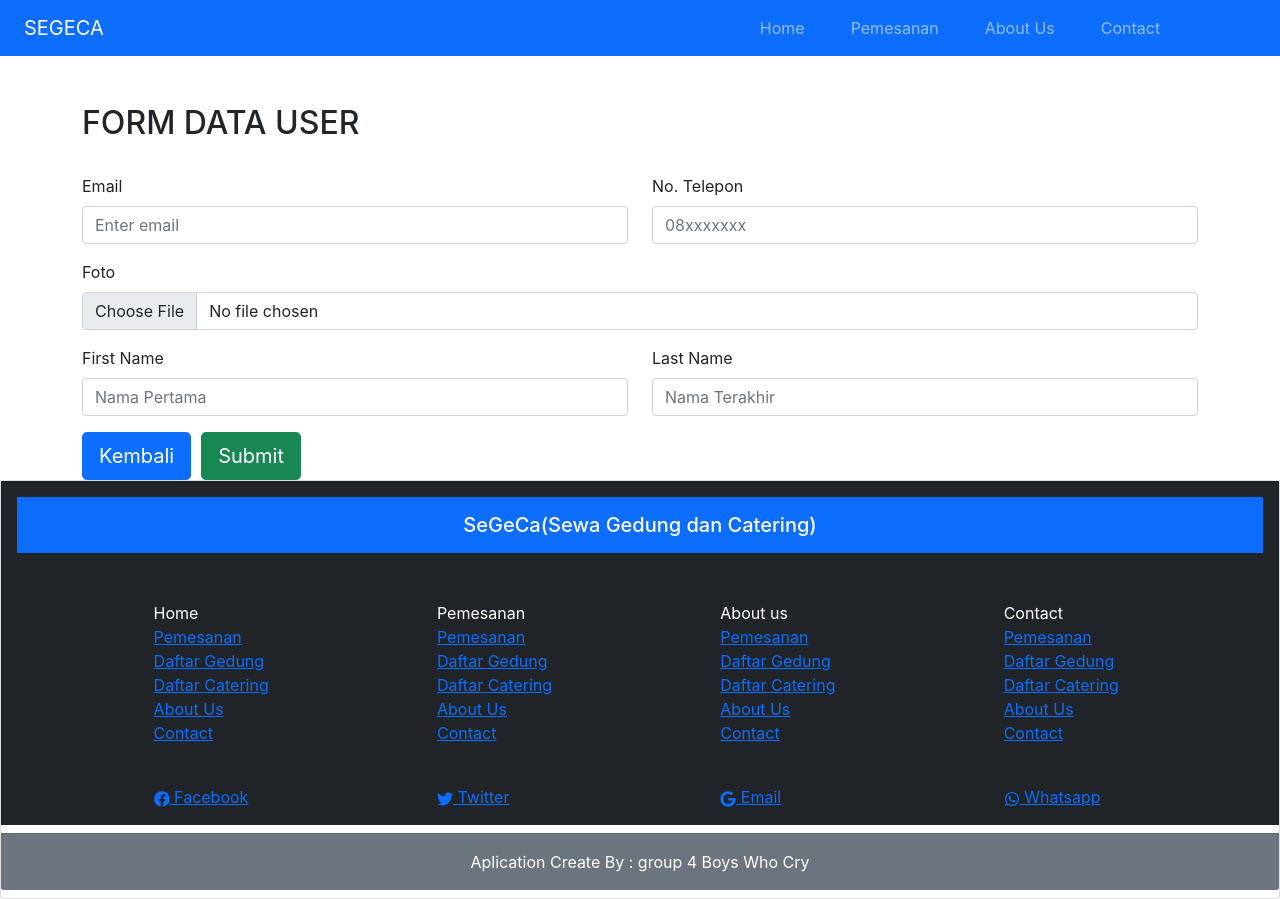
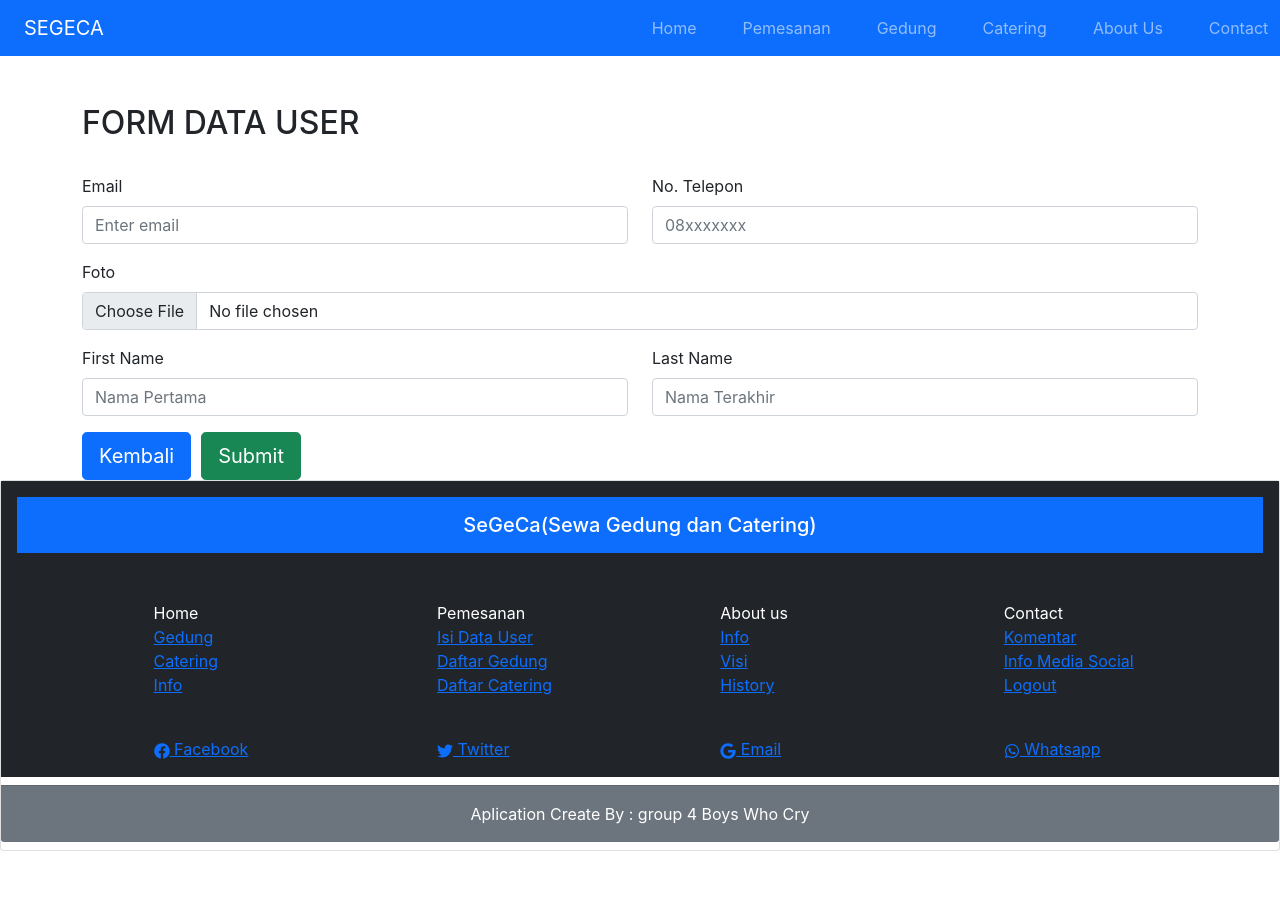
Before and after one commit to hafid29/SeGeCa_frontend, a React (Create React App) app: page /formdatauser in a window 1280 px wide. After the commit the page ends 851 px from the top, so only its background shows below. Built offline with nearby package versions, Linux system fonts and the light colour scheme.

Commit message:
membuat tampilan daftar gedung dan catering

```diff
--- a/src/component/footer.User.js
+++ b/src/component/footer.User.js
@@ -33,36 +33,22 @@ const FooterUser = () => {
               </Row>
               <Row>
                 <Col>
-                  <Link to="./formdatauser" >
-                    Pemesanan
+                  <Link to="./dashboarduser" >
+                    Gedung
                   </Link>
                 </Col>
               </Row>
               <Row>
                 <Col>
-                  <Link to="./formdatauser" >
-                    Daftar Gedung
+                  <Link to="./dashboarduser" >
+                    Catering
                   </Link>
                 </Col>
               </Row>
               <Row>
                 <Col>
-                  <Link to="./formdatauser" >
-                    Daftar Catering
-                  </Link>
-                </Col>
-              </Row>
-              <Row>
-                <Col>
-                  <Link to="./formdatauser" >
-                    About Us
-                  </Link>
-                </Col>
-              </Row>
-              <Row>
-                <Col>
-                  <Link to="./formdatauser" >
-                    Contact
+                  <Link to="./dashboarduser" >
+                    Info
                   </Link>
                 </Col>
               </Row>
@@ -76,35 +62,21 @@ const FooterUser = () => {
               <Row>
                 <Col>
                   <Link to="./formdatauser" >
-                    Pemesanan
+                    Isi Data User
                   </Link>
                 </Col>
               </Row>
               <Row>
                 <Col>
-                  <Link to="./formdatauser" >
+                  <Link to="./daftargedung" >
                     Daftar Gedung
                   </Link>
                 </Col>
               </Row>
               <Row>
                 <Col>
-                  <Link to="./formdatauser" >
+                  <Link to="./daftarcatering" >
                     Daftar Catering
-                  </Link>
-                </Col>
-              </Row>
-              <Row>
-                <Col>
-                  <Link to="./formdatauser" >
-                    About Us
-                  </Link>
-                </Col>
-              </Row>
-              <Row>
-                <Col>
-                  <Link to="./formdatauser" >
-                    Contact
                   </Link>
                 </Col>
               </Row>
@@ -117,36 +89,22 @@ const FooterUser = () => {
               </Row>
               <Row>
                 <Col>
-                  <Link to="./formdatauser" >
-                    Pemesanan
+                  <Link to="./userabout" >
+                    Info
                   </Link>
                 </Col>
               </Row>
               <Row>
                 <Col>
-                  <Link to="./formdatauser" >
-                    Daftar Gedung
+                  <Link to="./userabout" >
+                    Visi
                   </Link>
                 </Col>
               </Row>
               <Row>
                 <Col>
-                  <Link to="./formdatauser" >
-                    Daftar Catering
-                  </Link>
-                </Col>
-              </Row>
-              <Row>
-                <Col>
-                  <Link to="./formdatauser" >
-                    About Us
-                  </Link>
-                </Col>
-              </Row>
-              <Row>
-                <Col>
-                  <Link to="./formdatauser" >
-                    Contact
+                  <Link to="./userabout" >
+                    History
                   </Link>
                 </Col>
               </Row>
@@ -159,36 +117,22 @@ const FooterUser = () => {
               </Row>
               <Row>
                 <Col>
-                  <Link to="./formdatauser" >
-                    Pemesanan
+                  <Link to="./contactuser" >
+                    Komentar
                   </Link>
                 </Col>
               </Row>
               <Row>
                 <Col>
-                  <Link to="./formdatauser" >
-                    Daftar Gedung
+                  <Link to="./contactuser" >
+                    Info Media Social
                   </Link>
                 </Col>
               </Row>
               <Row>
                 <Col>
-                  <Link to="./formdatauser" >
-                    Daftar Catering
-                  </Link>
-                </Col>
-              </Row>
-              <Row>
-                <Col>
-                  <Link to="./formdatauser" >
-                    About Us
-                  </Link>
-                </Col>
-              </Row>
-              <Row>
-                <Col>
-                  <Link to="./formdatauser" >
-                    Contact
+                  <Link to="./contactuser" >
+                    Logout
                   </Link>
                 </Col>
               </Row>
--- a/src/component/header.User.js
+++ b/src/component/header.User.js
@@ -37,6 +37,18 @@ const HeaderUser = (props) => {
               >
                 Pemesanan
               </Nav.Link>
+              <Nav.Link
+                href={'./usergedung'}
+                style={{ marginRight: "30px" }}
+              >
+                Gedung
+              </Nav.Link>
+              <Nav.Link
+                href={'./usercatering'}
+                style={{ marginRight: "30px" }}
+              >
+                Catering
+              </Nav.Link>
               <Nav.Link href={'./userabout'} style={{ marginRight: "30px" }}>
                 About Us
               </Nav.Link>
--- a/src/route/index.js
+++ b/src/route/index.js
@@ -14,7 +14,9 @@ import {
   ViewDashboardUser,
   TambahGedung,
   UserAbout,
-  UserContact
+  UserContact,
+  UserGedung,
+  UserCatering
 } from "../view";
 const Routes = () => {
   return (
@@ -48,6 +50,12 @@ const Routes = () => {
         <Route path="/usercontact">
           <UserContact></UserContact>
         </Route>
+        <Route path="/usergedung">
+          <UserGedung></UserGedung>
+        </Route>
+        <Route path="/usercatering">
+          <UserCatering></UserCatering>
+        </Route>
       </Switch>
     </Provider>
   );
--- /dev/null
+++ b/src/view/dashboard.User.Catering/index.js
@@ -0,0 +1,34 @@
+import { Card, Row, Col, Button, Container } from 'react-bootstrap'
+import { HeaderUser, FooterUser } from '../../component'
+import Image from '../../assets/image_catering.jpeg'
+const UserCatering = () => {
+    return (
+        <>
+            <HeaderUser></HeaderUser>
+            <Container>
+                <Card.Header as="h2" className="p-3 mb-2 bg-warning text-Dark text-center">
+                    Daftar Catering
+                </Card.Header>
+                <Row xs={1} md={2} className="g-4">
+                    {Array.from({ length: 4 }).map((_, idx) => (
+                        <Col>
+                            <Card>
+                                <Card.Img variant="top" src={Image} />
+                                <Card.Body>
+                                    <Card.Title>Alamat</Card.Title>
+                                    <Card.Text>
+                                        This is a longer card with supporting text below as a natural
+                                        lead-in to additional content.This content is a little bit longer.
+                                    </Card.Text>
+                                    <Button variant="warning">Detail / Pilih</Button>
+                                </Card.Body>
+                            </Card>
+                        </Col>
+                    ))}
+                </Row>
+            </Container>
+            <FooterUser></FooterUser>
+        </>
+    )
+}
+export default UserCatering
--- /dev/null
+++ b/src/view/dashboard.User.Gedung/index.js
@@ -0,0 +1,34 @@
+import { Card, Row, Col, Button, Container } from 'react-bootstrap'
+import { HeaderUser, FooterUser } from '../../component'
+import Image from '../../assets/image_gedung.jpeg'
+const UserGedung = () => {
+    return (
+        <>
+            <HeaderUser></HeaderUser>
+            <Container>
+                <Card.Header as="h2" className="p-3 mb-2 bg-info text-Dark text-center">
+                    Daftar Gedung
+                </Card.Header>
+                <Row xs={1} md={2} className="g-4">
+                    {Array.from({ length: 4 }).map((_, idx) => (
+                        <Col>
+                            <Card>
+                                <Card.Img variant="top" src={Image} />
+                                <Card.Body>
+                                    <Card.Title>Alamat</Card.Title>
+                                    <Card.Text>
+                                        This is a longer card with supporting text below as a natural
+                                        lead-in to additional content.This content is a little bit longer.
+                                    </Card.Text>
+                                    <Button variant="warning">Detail / Pilih</Button>
+                                </Card.Body>
+                            </Card>
+                        </Col>
+                    ))}
+                </Row>
+            </Container>
+            <FooterUser></FooterUser>
+        </>
+    )
+}
+export default UserGedung
--- a/src/view/index.js
+++ b/src/view/index.js
@@ -7,6 +7,8 @@ import FormDataUser from "./form.Data.User";
 import TambahGedung from "./form.Data.Gedung";
 import UserAbout from "./dashboard.User.About";
 import UserContact from "./dashboard.User.Contact";
+import UserGedung from "./dashboard.User.Gedung";
+import UserCatering from "./dashboard.User.Catering";
 
 export {
   Login,
@@ -18,4 +20,6 @@ export {
   TambahGedung,
   UserAbout,
   UserContact,
+  UserGedung,
+  UserCatering,
 };
```
Also changed, not shown: src/assets/image_catering.jpeg (added), src/assets/image_gedung.jpeg (added).
